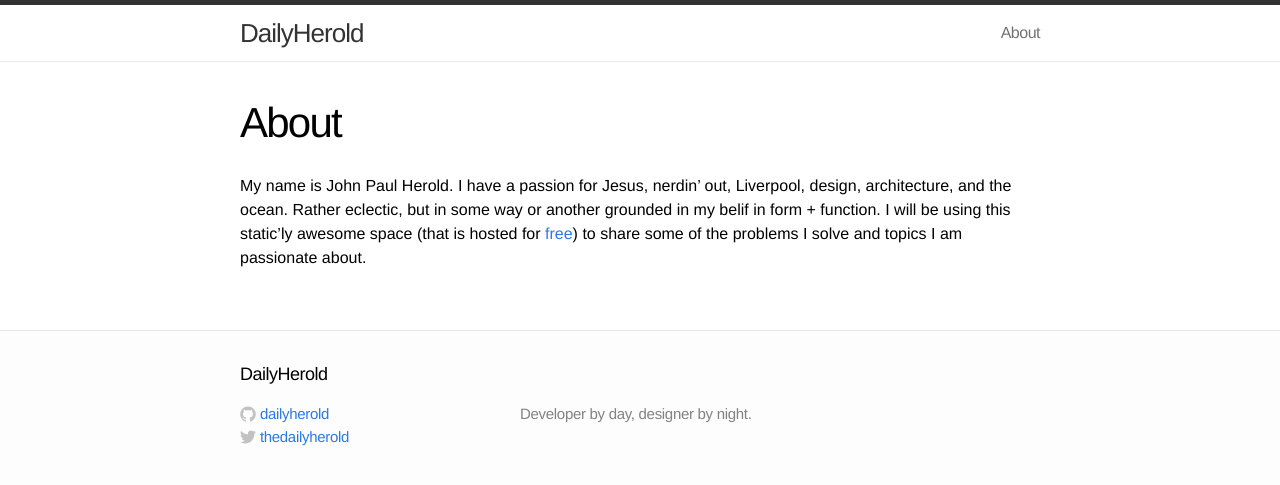
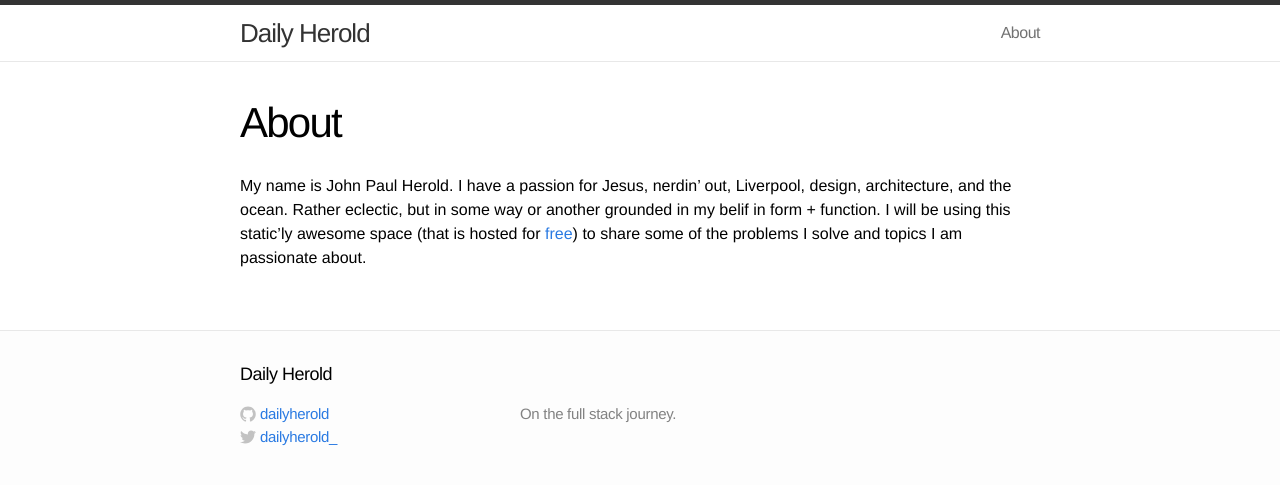
Before and after one commit to dailyherold/dailyherold.github.io, a Jekyll site: the page built from about.md, in a window 1280 px wide. Shown: the top 485 px of the page. Built offline with Jekyll 4.4.1, drawn with Linux system fonts in a browser that asks for light colours.

Commit message:
Update config vars and README
- Fix README english
- Update config vars

```diff
--- a/_config.yml
+++ b/_config.yml
@@ -1,10 +1,10 @@
 # Site settings
-title: DailyHerold
-email:
-description: "Developer by day, designer by night."
+title: Daily Herold
+email: contact@johnpaulherold.com
+description: "On the full stack journey."
 baseurl: ""
 url: "http://dailyherold.net"
-twitter_username: thedailyherold
+twitter_username: dailyherold_
 github_username:  dailyherold
 
 # Build settings
```
Also changed, not shown: README.md.
